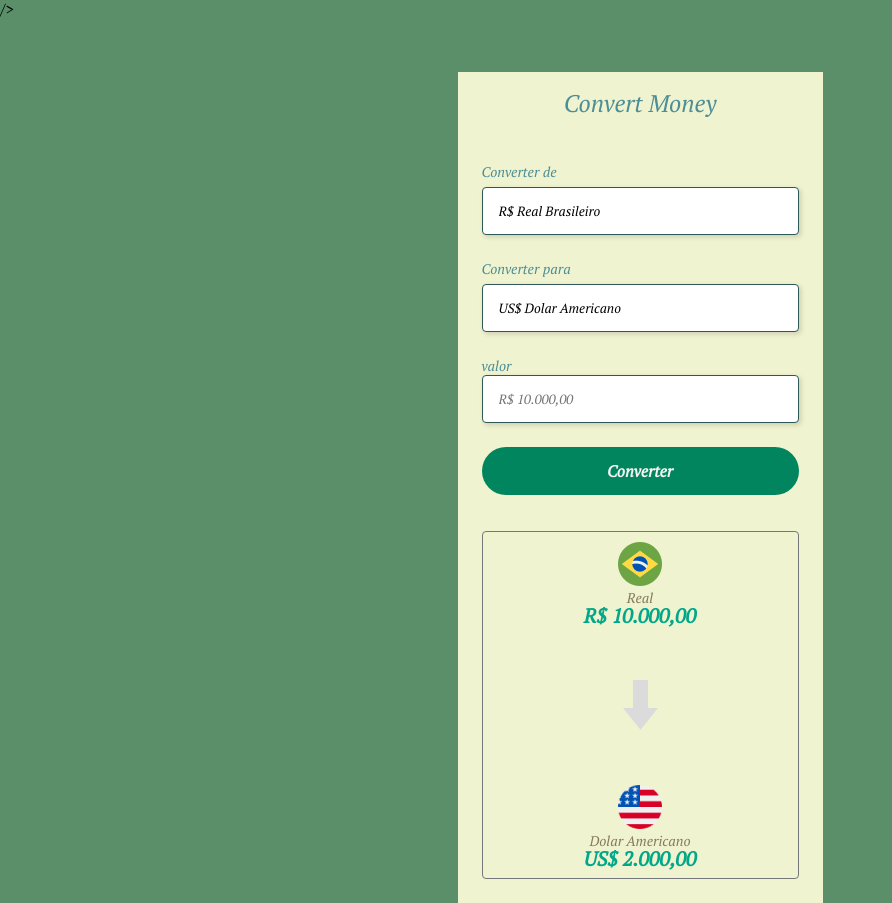
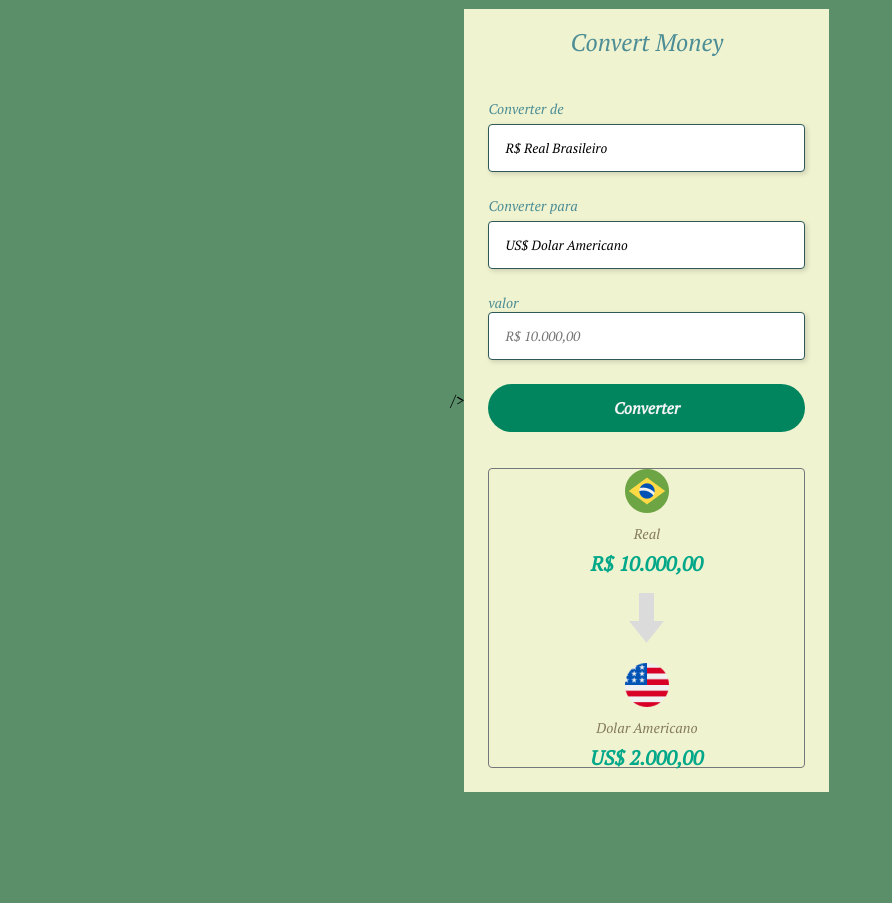
Before and after one commit to PedroRafael13/Convert-Money, a plain HTML site: page index.html in a window 1280 px wide. Shown: the whole page, without its empty margins (0-892 px from the left). After the commit the page ends 800 px from the top, so only its background shows below. Drawn offline with Linux system fonts and the light colour scheme.

Commit message:
Alteração com display flex

```diff
--- a/style.css
+++ b/style.css
@@ -10,26 +10,30 @@
 
 body {
   background-color: #5A8F69;
+  display: flex;
+  justify-content: center;
+  align-items: center;
+  height: 100vh;
 }
 
 .container {
   width: 365px;
   background-color: #F0F3CF;
-  margin: 0 auto;
-  margin-top: 54px;
 }
 
 header {
   background-color: #F0F3CF;
   height: 66px;
+  display: flex;
+  justify-content: center;
+  align-items: center;
 }
 
 h1 {
   font-weight: normal;
   font-size: 24px;
   color: #4C8D96;
-  text-align: center;
-  padding-top: 22px;
+
 }
 
 main {
@@ -95,11 +99,17 @@ button:active {
 section {
   border: 1px solid #747779;
   border-radius: 4px;
+  display: flex;
+  flex-direction: column;
+  align-items: center;
+  gap: 20px;
 }
 
 .currency-container {
-  text-align: center;
-  padding: 10px;
+  display: flex;
+  flex-direction: column;
+  align-items: center;
+  gap: 12px;
 }
 
 .currency-name {
@@ -116,7 +126,4 @@ section {
   line-height: 18px;
 }
 
-.vector {
-  margin: 45px auto;
-  display: block;
-}
+.vector {}
```
